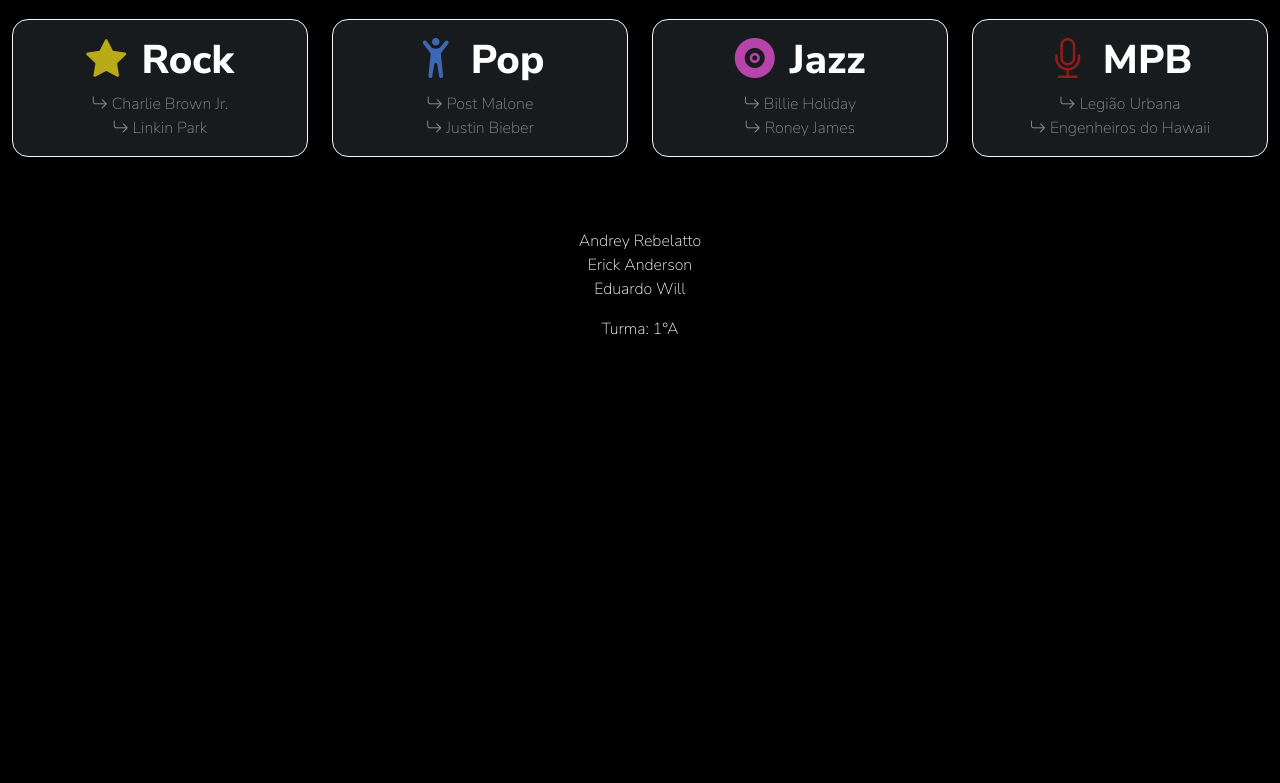
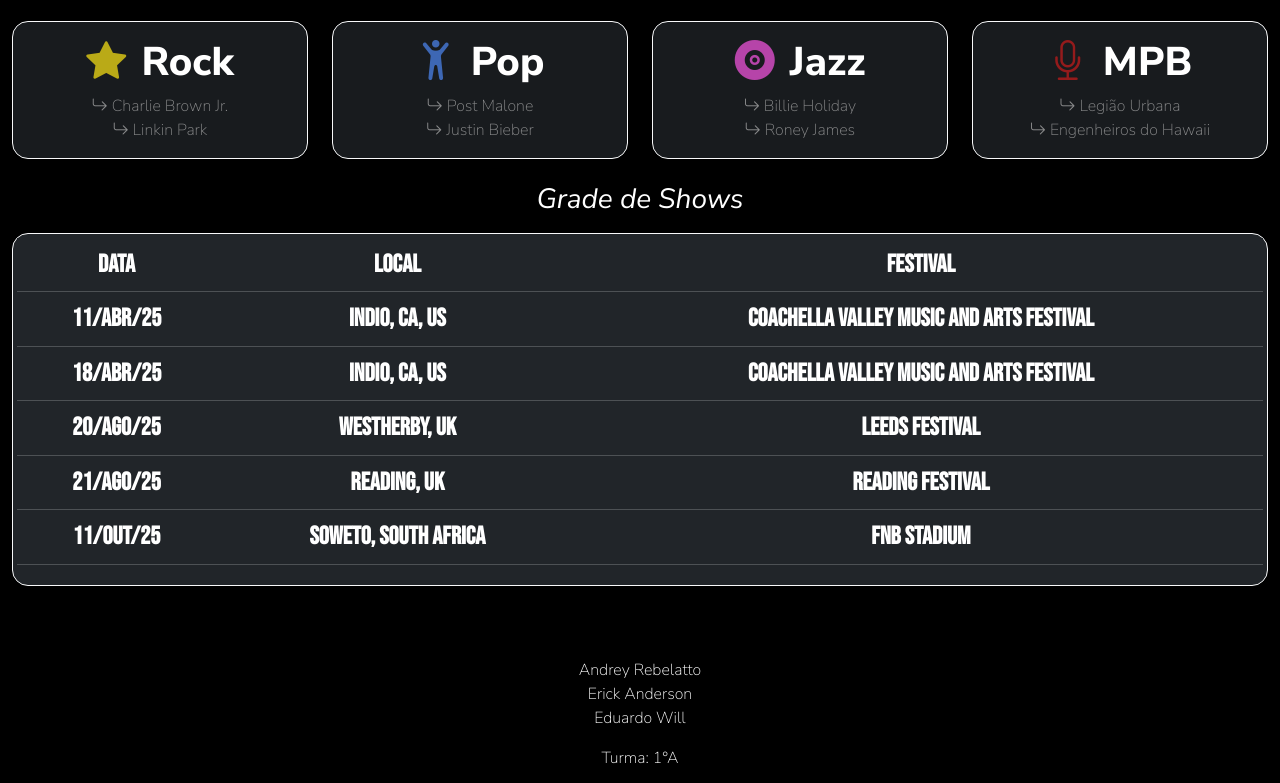
Before and after one commit to andreyyyon/ATV-02-DESWEB, a plain HTML site: page index.html in a window 1280 px wide. Shown: the part 2045-2828 px from the top of the page. Before the commit the page ends 2426 px from the top, so only its background shows below. Drawn offline with nearby package versions, Linux system fonts and the light colour scheme.

Commit message:
cmt-final

```diff
--- a/index.html
+++ b/index.html
@@ -62,7 +62,7 @@
     <div id="banner-lista01" class="container-fluid w-100 mt-4">
         <div class="row justify-content-evenly">
             <div class="col-md-6 col-sm-12 mt-3 text-white">
-                <div class="bg-dark bg-opacity-75 rounded-4 p-3">
+                <div class="bg-dark bg-opacity-75 border border-light rounded-4 p-3">
                     <h5 class="text-center fw-bold"><i class="bi bi-star-fill me-1"></i> Musicas Favoritas</h5>
                     <ol class="lista01-custom mt-4">
                         <li><a href="https://www.youtube.com/watch?v=U-l4ya3ejko" target="_blank" class="link-offset-2 link-light link-underline link-underline-opacity-0">FE!N (feat. Playboi Carti)</a></li>
@@ -74,7 +74,7 @@
                 </div>
             </div>
             <div class="col-md-6 col-sm-12 mt-3 text-white">
-                <div class="bg-dark bg-opacity-75 rounded-4 p-3">
+                <div class="bg-dark bg-opacity-75 border border-light rounded-4 p-3">
                     <h5 class="text-center fw-bold"><i class="bi bi-search me-1"></i> Curiosidades</h5>
                     <ul class="lista01-custom mt-4">
                         <li>Travis Scott nasceu como Jacques Webster Jr. em Houston, Texas.</li>
@@ -187,6 +187,59 @@
         </div>
     </div>
 
+    <!-- Desafio 5: Grade de Shows com CSS Grid -->
+    <!-- Erick - container com grade de shows -->
+    <div id="shows-container" class="container-fluid w-100 mt-4">
+        <div class="row justify-content-center">
+            <div class=" col-12">
+                <h1 id="outrosestilos" class="fs-3 text-white fst-italic fw-bolder">Grade de Shows</h1>
+                <div class="bg-dark rounded-4 p-1 mt-3 border border-light">
+                    <table class="table">
+                        <thead class="table-dark tabela-shows">
+                          <tr>
+                            <th>Data</th>
+                            <th>Local</th>
+                            <th>Festival</th>
+                          </tr>
+                        </thead>
+                        <tbody>
+
+                          <tr class="table-dark tabela-shows">
+                            <th>11/ABR/25</th>
+                            <th>Indio, CA, US</th>
+                            <th>Coachella Valley Music and Arts Festival</th>
+                          </tr>
+
+                          <tr class="table-dark tabela-shows">
+                            <th>18/ABR/25</th>
+                            <th>Indio, CA, US</th>
+                            <th>Coachella Valley Music and Arts Festival</th>
+                          </tr>
+
+                          <tr class="table-dark tabela-shows">
+                            <th>20/AGO/25</th>
+                            <th>Westherby, UK</th>
+                            <th>Leeds Festival</th>
+                          </tr>
+
+                          <tr class="table-dark tabela-shows">
+                            <th>21/AGO/25</th>
+                            <th>Reading, UK</th>
+                            <th>Reading Festival</th>
+                          </tr>
+
+                          <tr class="table-dark tabela-shows">
+                            <th>11/OUT/25</th>
+                            <th>Soweto, South Africa</th>
+                            <th>FNB Stadium</th>
+                          </tr>
+                        </tbody>
+                      </table>
+                </div>
+            </div>
+        </div>
+    </div>
+
     <!-- Footer com os nossos nomes -->
     <footer class="text-white py-4 mt-5">
         <div class="container">
```
